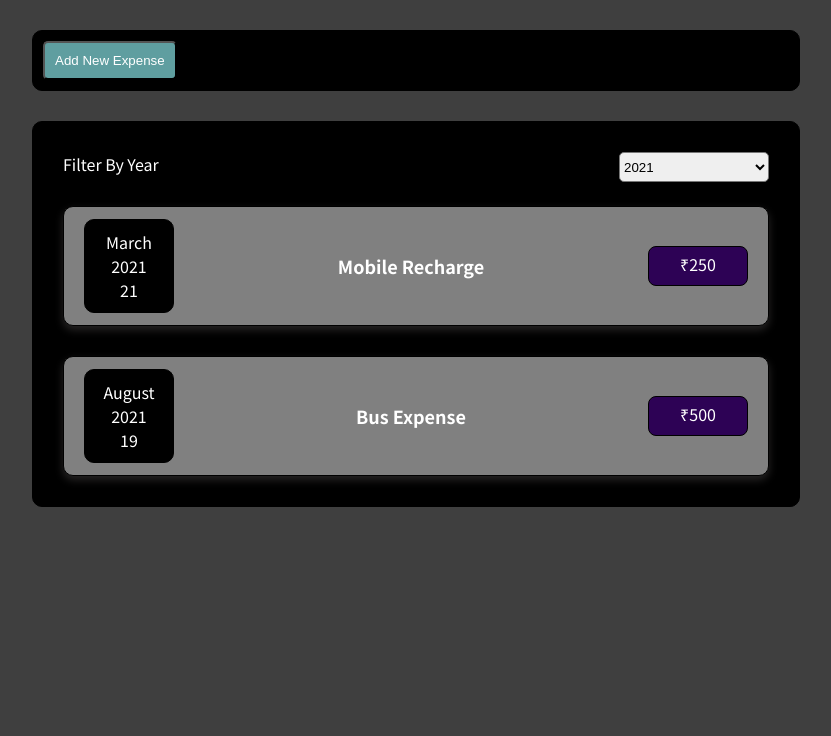
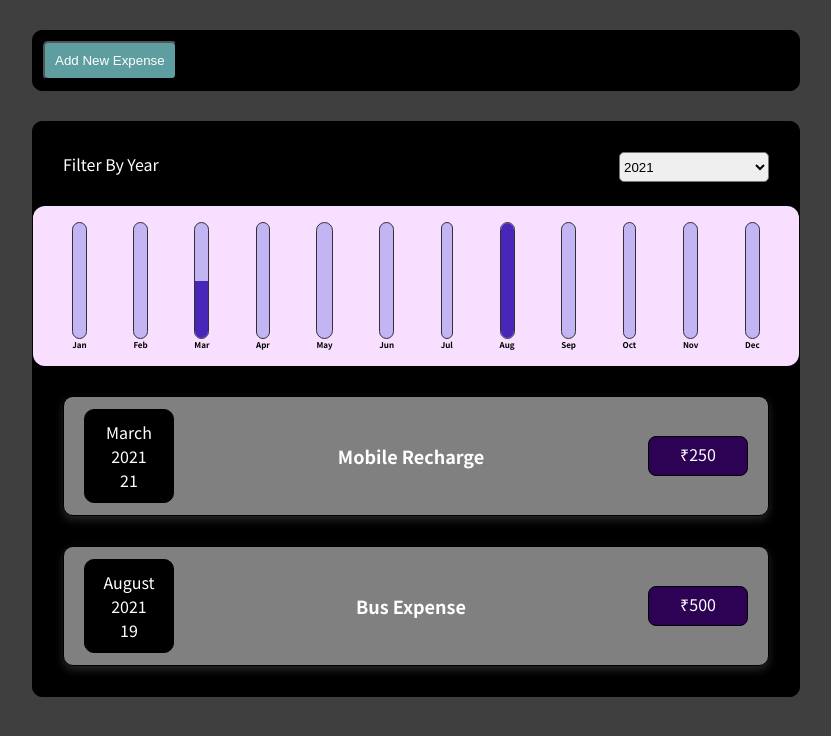
Before and after one commit to sushma-priyadharssini/expense-manager, a React (Create React App) app: page / in a window 1280 px wide. Shown: the top 736 px of the page, without its empty margins (224-1055 px from the left). Built offline with nearby package versions, Linux system fonts and the light colour scheme.

Commit message:
feat(expense): Added statistic chart for expense in a year

```diff
--- /dev/null
+++ b/src/components/chart/chart.css
@@ -0,0 +1,9 @@
+.chart {
+    padding: 1rem;
+    border-radius: 12px;
+    background-color: #f8dfff;
+    text-align: center;
+    display: flex;
+    justify-content: space-around;
+    height: 10rem;
+}
--- /dev/null
+++ b/src/components/chart/chart.js
@@ -0,0 +1,20 @@
+import './chart.css';
+import ChartBar from './chartBar';
+
+const Chart = (props) => {
+    const maxValue = Math.max(...(props.dataPoints.map(dataPoint => dataPoint.value)));
+    return (
+        <div className='chart'>
+            {props.dataPoints.map(dataPoint => (
+                <ChartBar
+                    key={dataPoint.label}
+                    value={dataPoint.value}
+                    maxValue={maxValue}
+                    label={dataPoint.label}
+                />
+            ))}
+        </div>
+    )
+}
+
+export default Chart;
--- /dev/null
+++ b/src/components/chart/chartBar.css
@@ -0,0 +1,32 @@
+.chart-bar {
+    height: 100%;
+    display: flex;
+    flex-direction: column;
+    align-items: center;
+}
+
+.chart-bar__inner {
+    height: 100%;
+    width: 100%;
+    border: 1px solid #313131;
+    border-radius: 12px;
+    background-color: #c3b4f3;
+    overflow: hidden;
+    display: flex;
+    flex-direction: column;
+    justify-content: flex-end;
+
+}
+
+.chart-bar__fill {
+    background-color: #4826b9;
+    width: 100%;
+    transition: all 0.3s ease-out;
+}
+
+.chart-bar__label {
+    font-weight: bold;
+    font-size: 0.5rem;
+    text-align: center;
+    color: black !important;
+}
--- /dev/null
+++ b/src/components/chart/chartBar.js
@@ -0,0 +1,20 @@
+import './chartBar.css';
+
+const ChartBar = (props) => {
+    let barFillheight = '0%';
+
+    if(props.maxValue > 0) {
+        barFillheight = Math.round((props.value/props.maxValue) * 100) + '%';
+    }
+
+    return (
+        <div className="chart-bar">
+            <div className="chart-bar__inner">
+                <div className="chart-bar__fill"  style={{height: barFillheight}}></div>
+            </div>
+            <div className="chart-bar__label">{props.label}</div>
+        </div>
+    )
+}
+
+export default ChartBar;
--- /dev/null
+++ b/src/components/expenses/expenseChart.js
@@ -0,0 +1,32 @@
+import Chart from '../chart/chart';
+
+const ExpenseChart = (props) => {
+    const datePoints = [
+        { label: 'Jan', value: 0 },
+        { label: 'Feb', value: 0 },
+        { label: 'Mar', value: 0 },
+        { label: 'Apr', value: 0 },
+        { label: 'May', value: 0 },
+        { label: 'Jun', value: 0 },
+        { label: 'Jul', value: 0 },
+        { label: 'Aug', value: 0 },
+        { label: 'Sep', value: 0 },
+        { label: 'Oct', value: 0 },
+        { label: 'Nov', value: 0 },
+        { label: 'Dec', value: 0 }
+    ];
+
+    // props.expenses.forEach(expense => {
+    //     const expenseMonth = expense.date.getMonth();
+    //     datePoints[expenseMonth].value += expense.amount;
+    // });
+
+    for (const expense of props.expenses) {
+        const expenseMonth = expense.date.getMonth();
+        datePoints[expenseMonth].value += expense.amount;
+    }
+
+    return <Chart dataPoints={datePoints} />
+}
+
+export default ExpenseChart;
--- a/src/components/expenses/expenses.js
+++ b/src/components/expenses/expenses.js
@@ -3,10 +3,12 @@
 import ExpenseItem from './expenseItem';
 import Card from '../ui/card';
 import ExpenseFilter from '../expenses/expenseFilter'
+import ExpenseChart from './expenseChart';
 
 const Expenses = (props) => {
+    console.log('fn re-executes');
     const yearsData = [...new Set(props.data.map(expense => expense.date.getFullYear()))];
-    const [filteredYear, setFilteredYear] = useState(Math.max(...yearsData).toString()); //TODO: need to update whenever props(data) changes
+    const [filteredYear, setFilteredYear] = useState(Math.max(...yearsData).toString());
 
     const onFilterChangeHandler = (selectedYear) => {
         setFilteredYear(selectedYear);
@@ -19,6 +21,7 @@
     return (
         <Card className="expenses">
             <ExpenseFilter data={[...yearsData, 'All years']} selectedFilter={filteredYear} onFilterChange={onFilterChangeHandler}/>
+            <ExpenseChart expenses={filteredExpenses} />
             {filteredExpenses.map(expense => {
                 return (<ExpenseItem key={expense.id} data={expense}></ExpenseItem>);
             })}
--- a/src/components/newExpense/newExpense.css
+++ b/src/components/newExpense/newExpense.css
@@ -27,6 +27,7 @@
     border-radius: 5px;
     color: white;
     background-color: cadetblue;
+    cursor: pointer;
 }
 
 .new-expense-card form button {
--- a/src/components/newExpense/newExpense.js
+++ b/src/components/newExpense/newExpense.js
@@ -6,7 +6,7 @@
     const [ userInput, setUserInput ] = useState({
         title: '',
         amount: 0.00,
-        date: new Date()
+        date: ''
     });
     const [showAddForm, setShowAddForm] = useState(false);
 
@@ -17,8 +17,7 @@
     const inputChangeHandler = (inputField, event) => {
         const obj = {};
         const inputValue = event.target.value;
-        const value = inputField === 'date' ? new Date(inputValue) : inputValue;
-        obj[inputField] = value;
+        obj[inputField] = inputValue;
 
         setUserInput((prevState) => {
             return {
@@ -32,13 +31,14 @@
         event.preventDefault();
         props.addNewExpenseHandler({
             ...userInput,
-            id: Math.random(0, 100).toString()
+            id: Math.random(0, 100).toString(),
+            date: new Date(userInput.date)
         });
         setUserInput(() => {
             return {
                 title: '',
-                amount: '',
-                date: new Date()
+                amount: 0.00,
+                date: ''
             }
         });
     }
@@ -67,7 +67,6 @@
                     <button onClick={showAddFormHandler}>Add New Expense</button>
                 )
             }
-            {/* <button onClick={showAddFormHandler}>Add New Expense</button> */}
         </Card>
     )
 }
```
